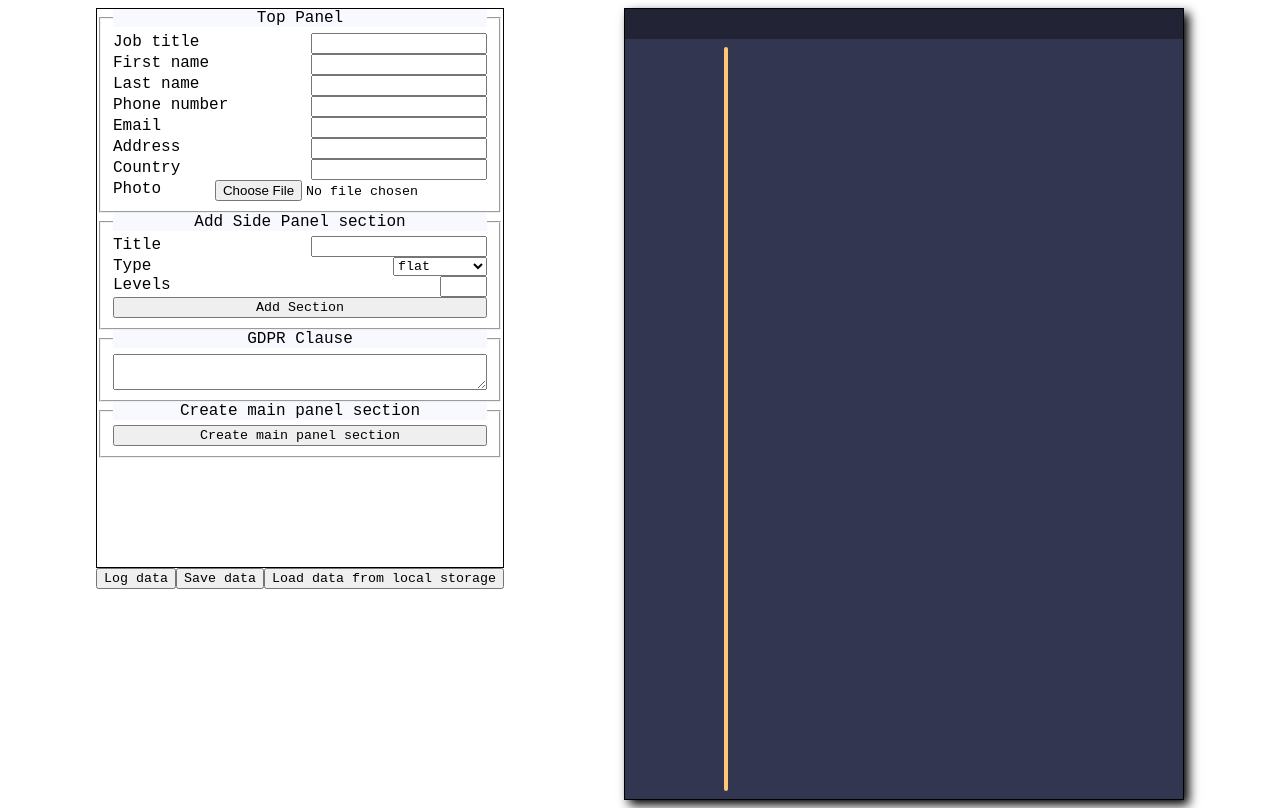
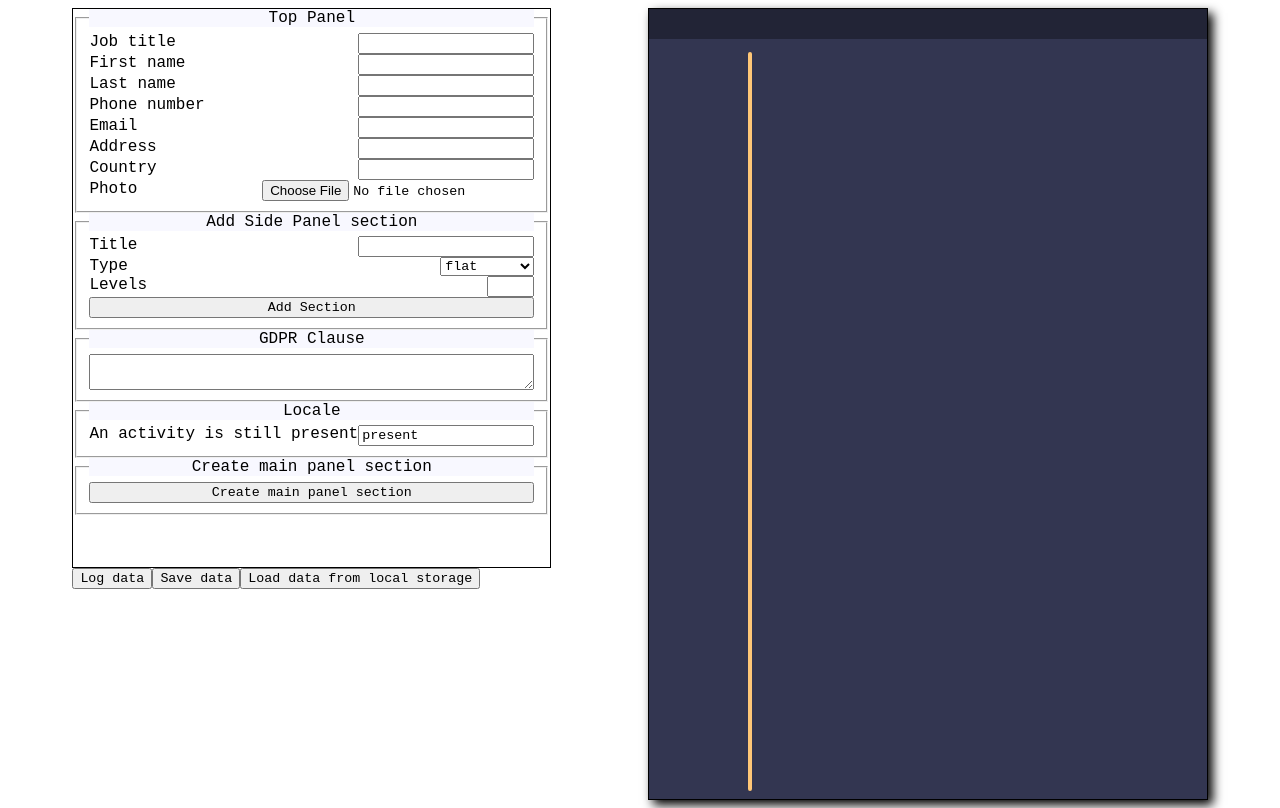
Before and after one commit to Anastazy6/React-Course, a React (Vite) app in the folder CVCreator/: page / in a window 1280 px wide. Built offline with nearby package versions, Linux system fonts and the light colour scheme.

Commit message:
Add some stuff, idk
Also add localization form controls so that the user can define
language-specific terms for some stuff in the CV Preview. For example,
if an activity (studies, jobs, courses) are still present, the end
date will be displayed as text, using the user provided localization.

```diff
--- /dev/null
+++ b/CVCreator/src/Components/CVForm/Main/Locale.jsx
@@ -0,0 +1,63 @@
+import {
+  useMainPanel,
+  useMainPanelDispatch
+} from "../../../Contexts/DataModules/MainPanelProvider";
+
+export default function Locale ({ }) {
+  const data = useMainPanel();
+  const locale = data.locale ?? {};
+
+  const dispatch = useMainPanelDispatch();
+
+  const localizations = {
+    hasNoEndDate: 'An activity is still present'
+  }
+
+  const renderedLocalizations = Object.entries(localizations).map(([key, label]) => {
+    return (
+      <LocaleInput
+        onChange={ handleUpdateLocale }
+        name    ={ key                }
+        value   ={ locale[key] ?? ''  }
+        label   ={ label              }
+      />
+    );
+  })
+
+  function handleUpdateLocale (e) {
+    dispatch({
+      type : 'updated_locale',
+      name : e.target.name,
+      value: e.target.value
+    })
+  }
+
+
+
+  return (
+    <fieldset>
+      <legend>
+        Locale
+      </legend>
+      { renderedLocalizations }
+    </fieldset>
+  );
+}
+
+
+
+
+
+function LocaleInput ({ name, value, onChange, label }) {
+  return (
+    <label>
+      { label }
+      <input
+        type  ="text"
+        name  ={ name  }
+        value ={ value }
+        onChange={ onChange }
+      />
+    </label>
+  );
+}
--- a/CVCreator/src/Components/CVForm/Main/Main.jsx
+++ b/CVCreator/src/Components/CVForm/Main/Main.jsx
@@ -1,6 +1,7 @@
 import { useMainPanel } from "../../../Contexts/DataModules/MainPanelProvider";
 import AddSection from "./AddSection";
 import GDPRClause from "./GDPRClause";
+import Locale from "./Locale";
 
 import Section from "./Section";
 
@@ -19,6 +20,7 @@ export default function MainPanel () {
   return (
     <>
       <GDPRClause />
+      <Locale     />
       <AddSection />
       { renderedSections }
     </>
--- a/CVCreator/src/Components/Preview/MainPreview/Item.jsx
+++ b/CVCreator/src/Components/Preview/MainPreview/Item.jsx
@@ -1,5 +1,20 @@
+import { useMainPanel } from "../../../Contexts/DataModules/MainPanelProvider";
+
+
 export default function Item ({ props }) {
-//  console.log(props);
+  const data = useMainPanel();
+  const locale = data.locale ?? {};
+
+
+  console.log(props)
+  console.log(data);
+  const endDate = props.present
+    ? locale.hasNoEndDate ?? ''
+    : props.endDate ?? '';
+
+
+  console.log(props.title, endDate);
+
   return (
     <div
       className="main-panel-item-preview"
@@ -23,11 +38,12 @@ export default function Item ({ props }) {
           className="start-date-preview"
         >
           { props.startDate }
-        </span> -
+        </span>
+        <span> - </span>
         <span
           className="end-date-preview"
         >
-          { props.endDate }
+          { endDate }
         </span>
       </div>
       <div
@@ -35,6 +51,8 @@ export default function Item ({ props }) {
       >
         { props.description }
       </div>
+
+      { /* <hr className="main-item-separator" /> */ }
     </div>
   )
 }
--- a/CVCreator/src/Components/Preview/MainPreview/Panel.jsx
+++ b/CVCreator/src/Components/Preview/MainPreview/Panel.jsx
@@ -56,16 +56,18 @@ function Section ({ props }) {
       className="main-panel-section-preview"
     >
       <div
-        className="main-section-preview-title linethrough-header"
+        className="main-section-preview-title"
       >
-        <hr />
-        <h3>
+        <h3
+          className="linethrough-header"
+        >
           { props.title }
         </h3>
       </div>
 
 
       { renderedItems }
+
     </section>
   )
 }
--- a/CVCreator/src/Components/Preview/SidePanelPreview/Panel.jsx
+++ b/CVCreator/src/Components/Preview/SidePanelPreview/Panel.jsx
@@ -55,10 +55,10 @@ function Section ({ title, type, itemsIDs, maxLevel }) {
       className="side-panel-section"
     >
       <div
-        className="side-section-title linethrough-header"
+        className="side-section-title"
       >
-        <hr />
         <h3
+          className="linethrough-header"
         >
           { title }
         </h3>
--- a/CVCreator/src/Contexts/DataModules/MainItemsProvider.jsx
+++ b/CVCreator/src/Contexts/DataModules/MainItemsProvider.jsx
@@ -38,7 +38,6 @@ export function useMainItemsDispatch () {
 function mainItemsReducer(data, action) {
   switch (action.type) {
     case 'created_item': {
-      console.log(data);
       const id = data.nextItemId ? data.nextItemId : 0;
       const newItem = { id: id }
 
--- a/CVCreator/src/Contexts/DataModules/MainPanelProvider.jsx
+++ b/CVCreator/src/Contexts/DataModules/MainPanelProvider.jsx
@@ -15,7 +15,10 @@ export default function MainPanelProvider ({ children }) {
     mainPanelReducer, {
       nextSectionId: 0,
       sections: [],
-      clause: ''
+      clause: '',
+      locale: {
+        hasNoEndDate: 'present'
+      }
     }
   );
 
@@ -48,6 +51,16 @@ function mainPanelReducer (data, action) {
       return {
         ...data,
         clause: action.value
+      }
+    }
+
+    case 'updated_locale': {
+      const updatedLocale = data.locale ? { ...data.locale } : {};
+      updatedLocale[action.name] = action.value
+
+      return {
+        ...data,
+        locale: updatedLocale
       }
     }
 
--- a/CVCreator/src/styles/includes/Preview/_main-panel.scss
+++ b/CVCreator/src/styles/includes/Preview/_main-panel.scss
@@ -6,7 +6,7 @@
   flex-flow      : column;
   min-height     : max-content;
   justify-content: space-between;
-  padding        : 10px 5px;
+  padding        : 0 10px 0 5px;
 }
 
 #main-panel-preview {
@@ -31,18 +31,22 @@
 .main-section-preview-title {
   h3 {
     color: $moonlight-II-yellow;
-    text-align: center;
     font-size: 1.15rem;
+    font-weight: normal;
   }
 }
 
 .main-panel-item-preview {
-
+  display: flex;
+  flex-flow: column;
+  margin-bottom: 1rem;
+  align-items: flex-start;
 }
 
 
 .main-item-title-preview {
-
+  font-size: 0.9rem;
+  font-weight: bold;
 }
 
 .main-item-location-preview {
@@ -53,3 +57,9 @@
   font-size: 0.65rem;
   color: rgba(248, 248, 255, 0.8)
 }
+
+.main-item-separator {
+  position: relative;
+  width: 30%;
+  margin-left: 0;
+}
--- a/CVCreator/src/styles/includes/Preview/_side-panel.scss
+++ b/CVCreator/src/styles/includes/Preview/_side-panel.scss
@@ -35,20 +35,7 @@ $side-panel-h3-size: 0.9rem;
 
 
   h3 {
-    background: $cv-theme-primary-brighter;
     font-size : $side-panel-h3-size;
-    margin    : auto;
-    padding   : 0 10px;
-    position  : relative;
-    width     : fit-content;
-    z-index   : 1;
-  }
-
-  hr {
-    position: relative;
-    top: $side-panel-h3-size * 1.2;
-    border: 1px solid $moonlight-II-yellow;
-    border-radius: 5px;
   }
 }
 
--- a/CVCreator/src/styles/includes/Preview/_top-panel.scss
+++ b/CVCreator/src/styles/includes/Preview/_top-panel.scss
@@ -17,6 +17,7 @@
   color: ghostwhite;
 
   display: grid;
+  margin-bottom: 5px;
 
   grid-template-columns: 12rem 1fr ;
   grid-template-rows   : 1fr;
--- a/CVCreator/src/styles/includes/Preview/preview.scss
+++ b/CVCreator/src/styles/includes/Preview/preview.scss
@@ -28,8 +28,30 @@
 
 
 .linethrough-header {
+  display: flex;
+  align-items: center;
+  text-align: center;
 
+  line-height: 20px;
+  margin-top: 10px;
+  margin-bottom: 10px;
+
+  &::before,
+  &::after {
+    content: '';
+    flex: 1;
+    border-bottom: 2px solid $moonlight-II-yellow;
+  }
+
+  &:not(:empty)::before {
+    margin-right: 0.55rem;
+  }
+
+  &:not(:empty)::after {
+    margin-left: 0.55rem;
+  }
 }
+
 
 
 @import './main-panel';
```
